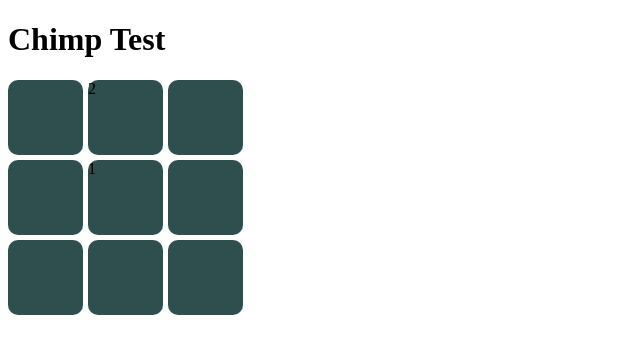
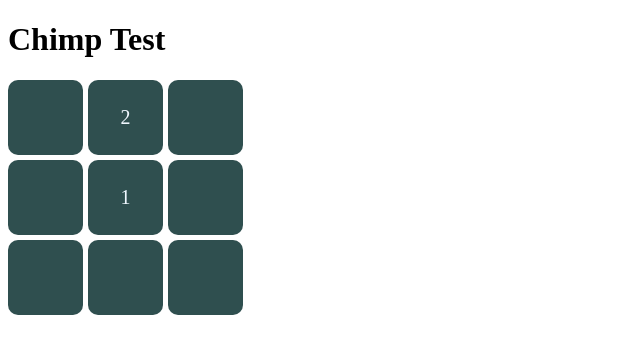
Before and after one commit to cjeong1021/Chimp-Test, a plain HTML site: page index.html in a window 1280 px wide. Shown: the full height of the page, 0-640 px from the left. Drawn offline with Linux system fonts and the light colour scheme.

Commit message:
center numbers in div

```diff
--- a/style.css
+++ b/style.css
@@ -5,8 +5,11 @@
 }
 
 .box {
+    display: flex;justify-content: center;align-items: center;
+    color: aliceblue;
     background-color: darkslategray;
     border-radius: 10px;
     height: 75px;
     width: 75px;
+    font-size: 20px;
 }
```
